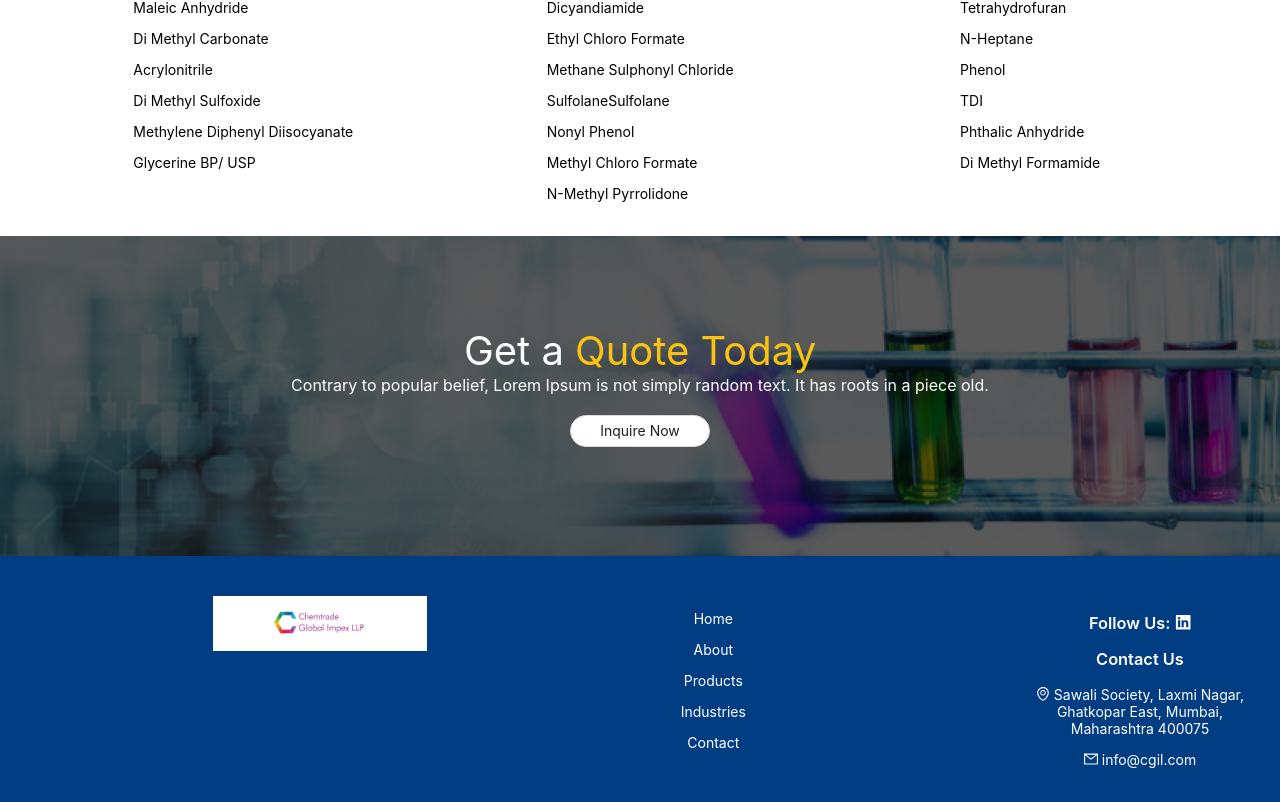
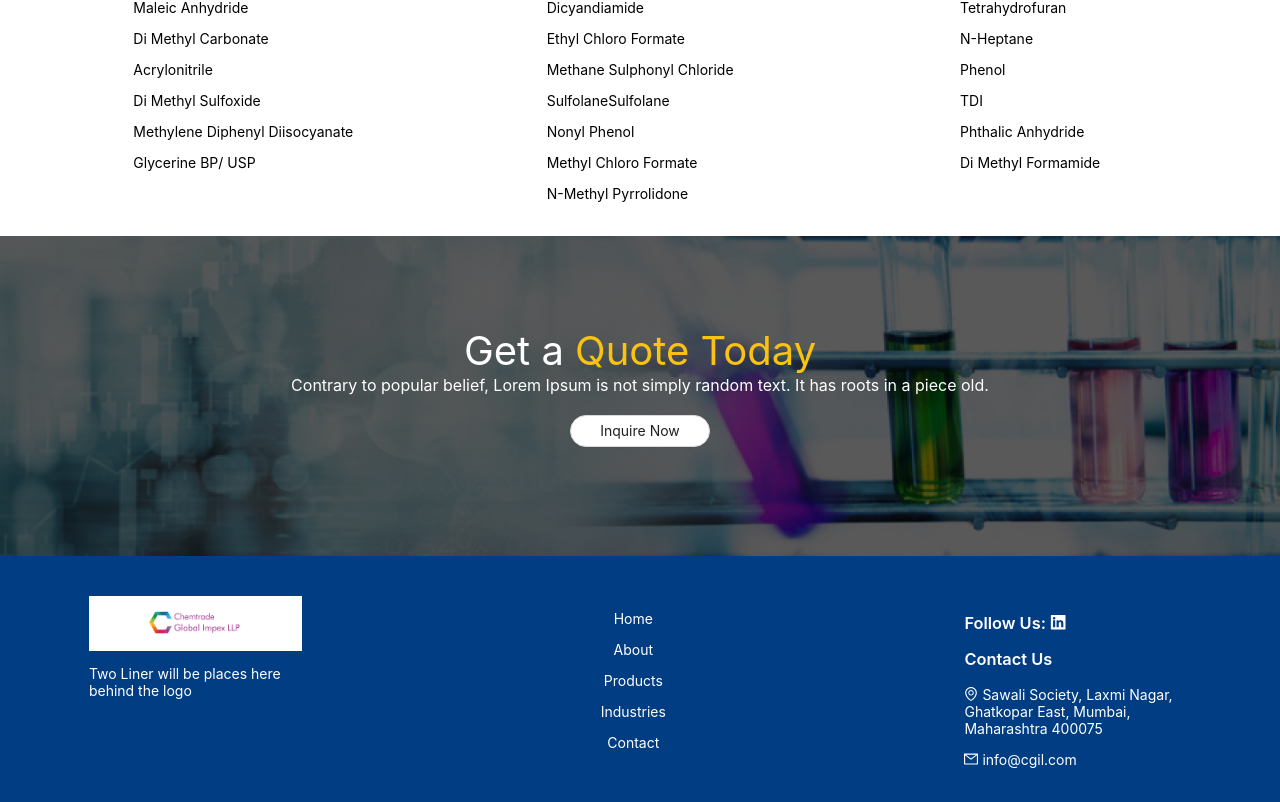
Before and after one commit to jaimincr7/chemTradeGlbl, a React (Create React App) app: page /products in a window 1280 px wide. Shown: the part 2152-2954 px from the top of the page. Built offline with nearby package versions, Linux system fonts and the light colour scheme; the HTML template or start-up script is replaced by a standard one.

Commit message:
Changes in Footer section.

```diff
--- a/src/App.css
+++ b/src/App.css
@@ -244,6 +244,7 @@
 @media screen and (max-width: 600px) {
   .chotu-letters {
     margin-right: 17px;
+    text-align: center;
   }
 }
 
--- a/src/Pages/ContactUs/Contact/Contact.jsx
+++ b/src/Pages/ContactUs/Contact/Contact.jsx
@@ -7,7 +7,6 @@ import map from '../../../Assets/images/map.png';
 
 const Contact = () => {
   const [form] = Form.useForm();
-
 
   return (
     <>
@@ -65,7 +64,7 @@ const Contact = () => {
       <br />
       <br />
       <div className='App centeredCard '>
-        <Card style={{ backgroundColor: '#F5F5F5', width: '55%', borderRadius: '15px' }}>
+        <Card style={{ backgroundColor: '#F5F5F5', width: '90%', borderRadius: '15px' }}>
           <h3>Get in <span style={{ color: '#FBC311' }}>Touch</span></h3>
           <Form
             form={form}
--- a/src/Pages/Footer/Footer.jsx
+++ b/src/Pages/Footer/Footer.jsx
@@ -10,32 +10,32 @@ const Footer = () => {
   return (
     <>
       <div className="container-footer">
-        <br/>
-        <br/>
+        <br />
+        <br />
         <Row justify="space-around">
-          <Col xs={{ span: 18 }} lg={{ span: 4, offset: 4 }}>
+          <Col xs={{ span: 18 }} lg={{ span: 4 }}>
             <div className='App footer-small' style={{ backgroundColor: 'white' }} onClick={() => window.scrollTo(0, 0)}>
               <img src={headerIcon} alt="Sample" style={{ maxWidth: '50%', height: 'auto', maxHeight: '100px' }} />
-
             </div>
+            <p style={{ wordWrap: 'break-word', color: 'white' }}>Two Liner will be places here behind the logo</p>
           </Col>
-          <Col xs={{ span: 24 }} lg={{ span: 6, offset: 2 }}>
-            <div className='App'>
-              <ul className='chotu-letters' style={{ wordWrap: 'break-word', color: 'white' }}>
-                <p>Home</p>
-                <p>About</p>
-                <p>Products</p>
-                <p>Industries</p>
-                <p>Contact</p>
+          <Col xs={{ span: 24 }} lg={{ span: 5 }}>
+            <div className='App' >
+              <ul className='chotu-letters' style={{ wordWrap: 'break-word', color: 'white' }} onClick={() => window.scrollTo(0, 0)}>
+                <p onClick={() => { navigate('/landing') }}>Home</p>
+                <p onClick={() => { navigate('/about-us') }}>About</p>
+                <p onClick={() => { navigate('/products') }}>Products</p>
+                <p onClick={() => { navigate('/industry') }}>Industries</p>
+                <p onClick={() => { navigate('/contact-us') }}>Contact</p>
               </ul>
             </div>
           </Col>
-          <Col xs={{ span: 24 }} lg={{ span: 6, offset: 2 }}>
-            <div className='App'>
+          <Col xs={{ span: 24 }} lg={{ span: 5 }}>
+            <div>
               <ul className='chotu-letters' style={{ wordWrap: 'break-word', color: 'white' }}>
-                <h3 style={{ fontWeight: '600'}}>Follow Us: <LinkedinFilled /></h3>
-                <h3 style={{ fontWeight: '600'}}>Contact Us </h3>
-                <p><EnvironmentOutlined /> Sawali Society, Laxmi Nagar, <br/> Ghatkopar East, Mumbai, <br/> Maharashtra 400075</p>
+                <h3 style={{ fontWeight: '600' }}>Follow Us: <LinkedinFilled /></h3>
+                <h3 style={{ fontWeight: '600' }}>Contact Us </h3>
+                <p><EnvironmentOutlined /> Sawali Society, Laxmi Nagar, <br /> Ghatkopar East, Mumbai, <br /> Maharashtra 400075</p>
                 <p><MailOutlined /> info@cgil.com </p>
               </ul>
             </div>
```
